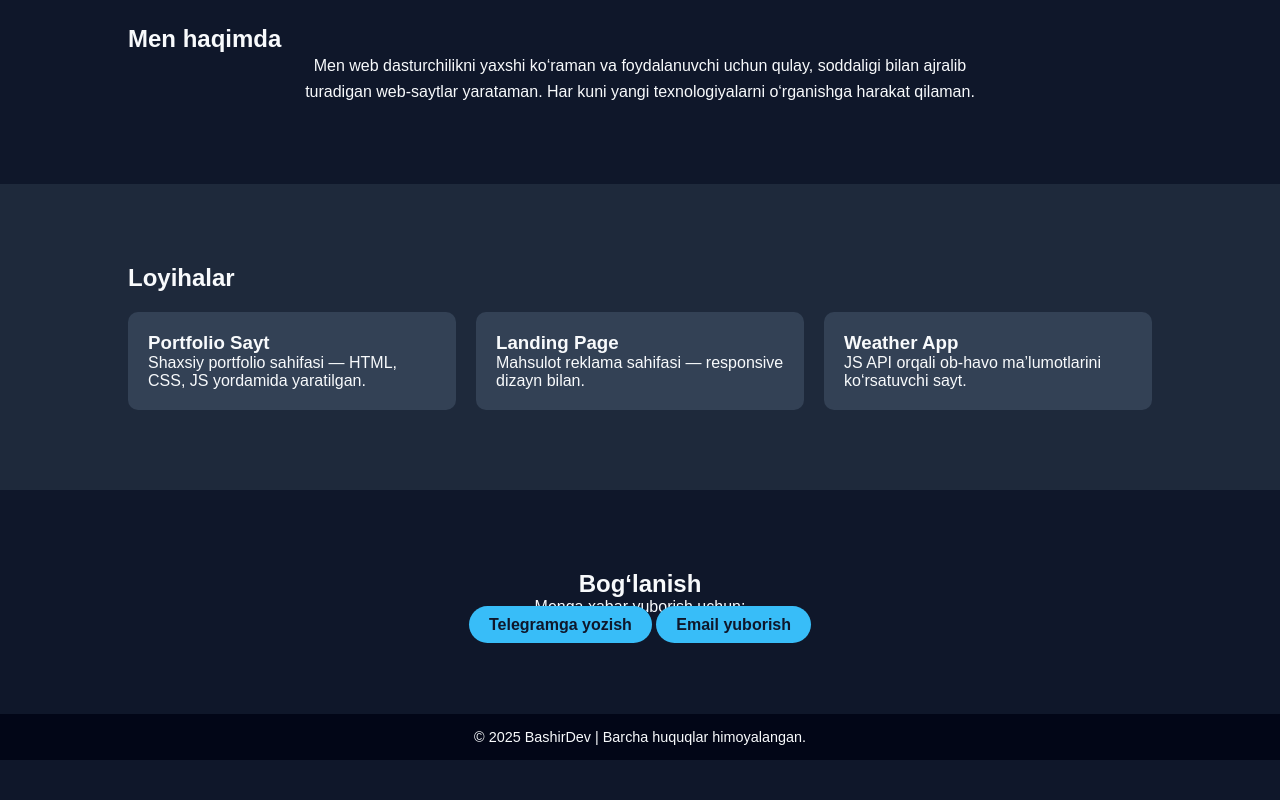
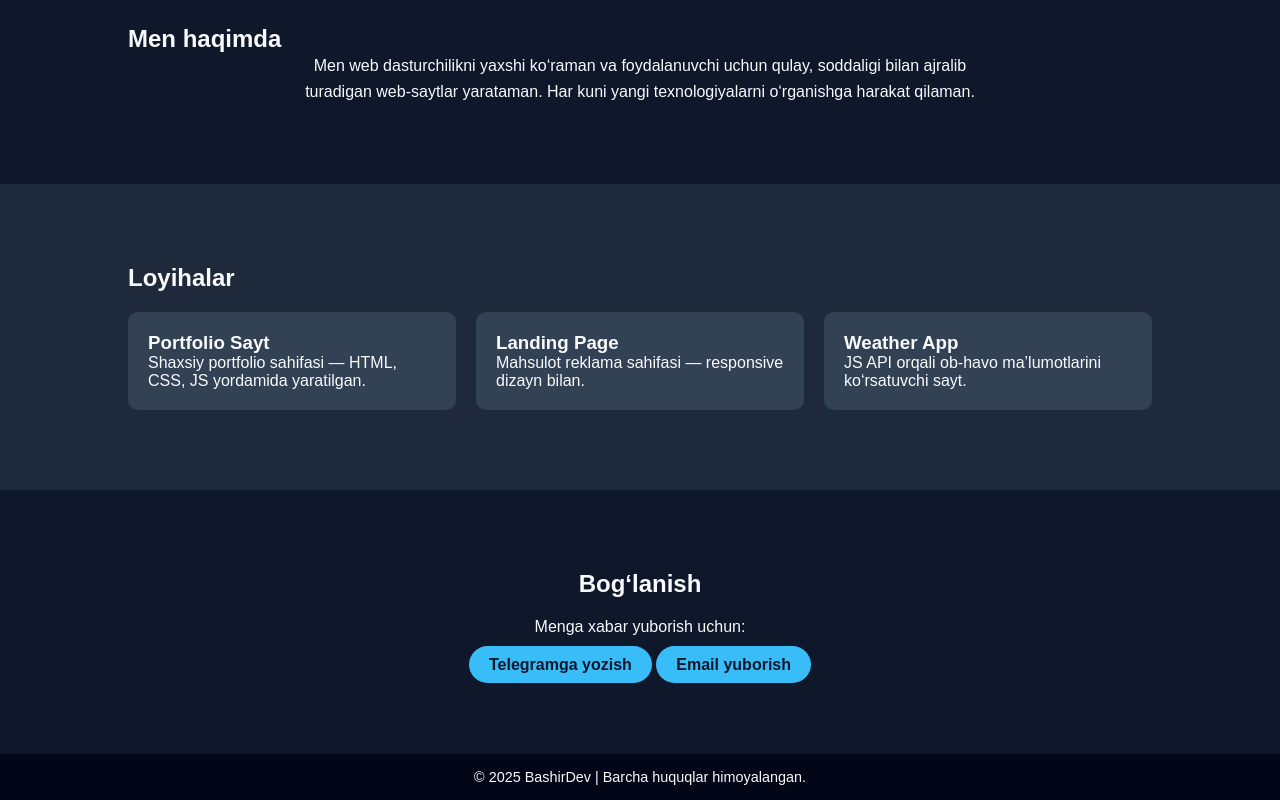
Before and after one commit to bashir010/my-portfolio, a plain HTML site: page index.html in a window 1280 px wide. Shown: the part 855-1655 px from the top of the page. Before the commit the page ends 1615 px from the top, so only its background shows below. Drawn offline with Linux system fonts and the light colour scheme.

Commit message:
Update style.css

```diff
--- a/style.css
+++ b/style.css
@@ -87,6 +87,11 @@ nav {
   transition: 0.3s;
 }
 
+.yozish {
+  margin-bottom: 20px;
+  margin-top: 20px;
+}
+
 .btn:hover {
   background: #facc15;
   color: #0f172a;
```
